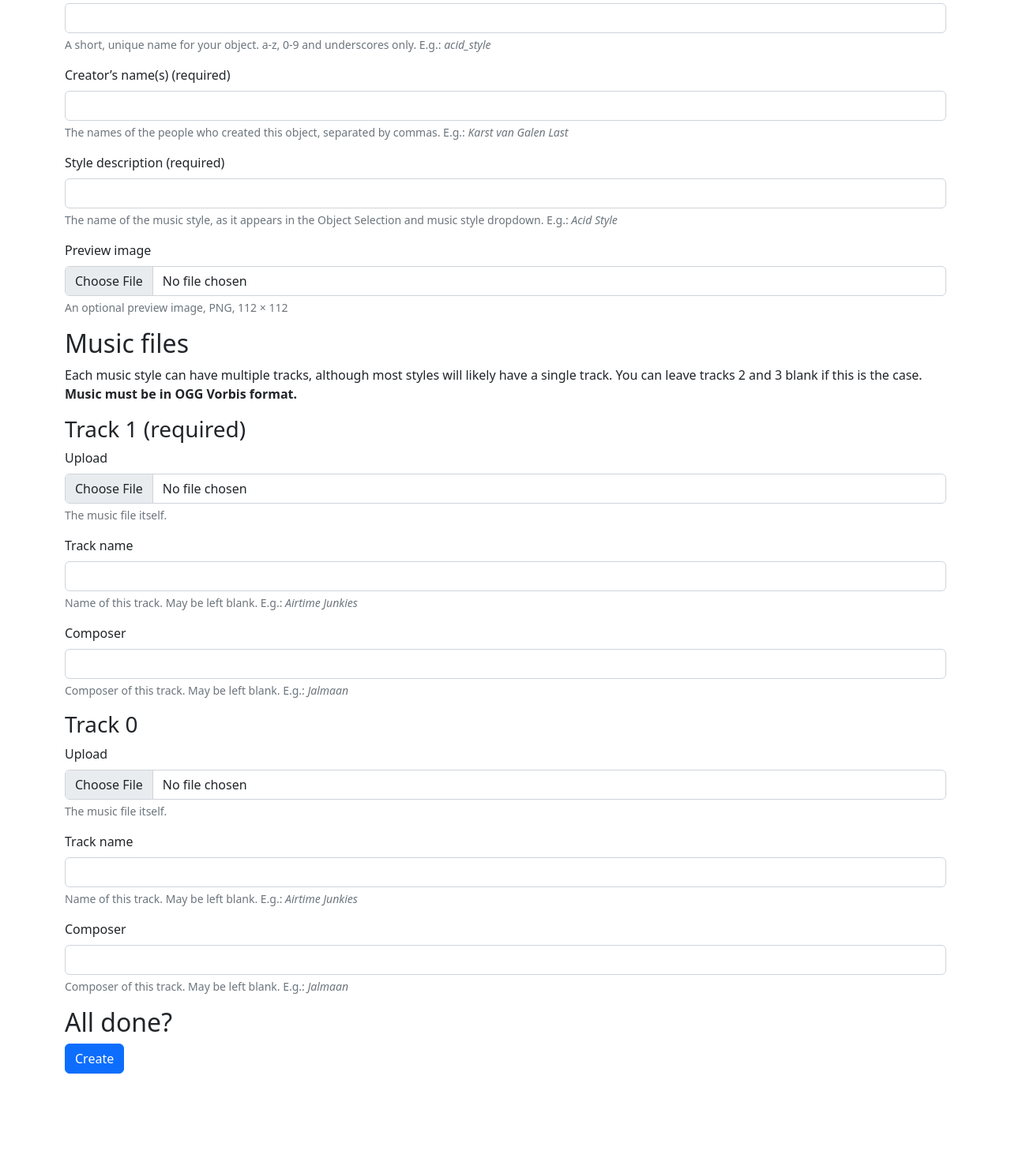
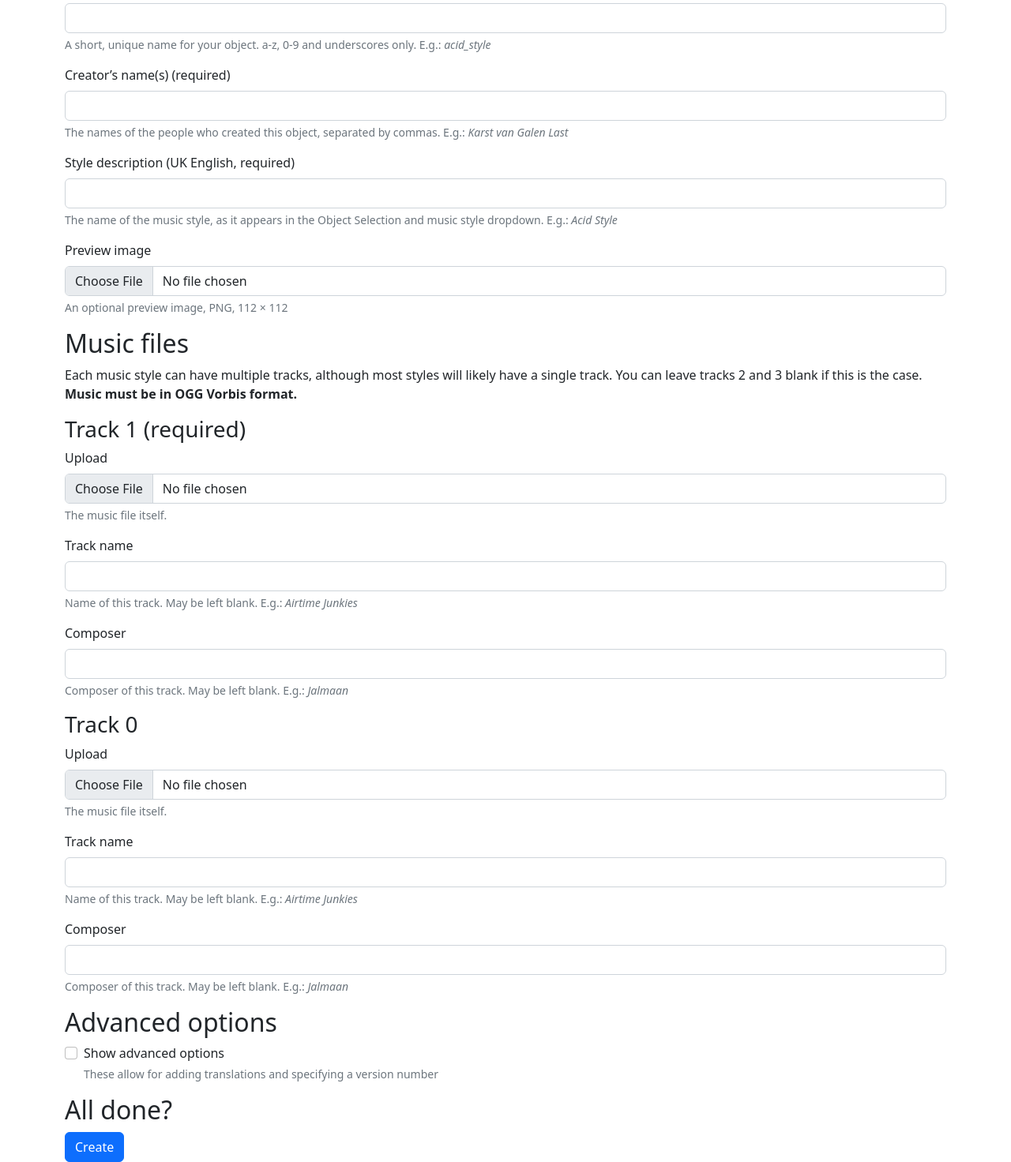
Before and after one commit to Gymnasiast/goes, a Symfony app: template templates/music.html.twig in a window 1280 px wide. Shown: the part 297-1769 px from the top of the page at 79% size. Before the commit the page ends 1657 px from the top, so only its background shows below. Run offline with Twig, Linux system fonts and the light colour scheme; the template is opened without the code that fills it, so the values that code supplies are empty; some libraries are stand-ins or nearby versions.

Commit message:
Add some advanced fields

```diff
--- a/public/js/music.js
+++ b/public/js/music.js
@@ -1,7 +1,17 @@
 document.addEventListener('DOMContentLoaded', function() {
-    document.querySelector('#music-form').addEventListener('submit', function (event) {
+    document.querySelector('#music-form').addEventListener('submit', function (event)
+    {
         event.preventDefault();
         send(this).then();
+    });
+
+    document.getElementById('showAdvanced').checked = false;
+    document.querySelector('#showAdvanced').addEventListener('click', function (event)
+    {
+         if (document.getElementById('showAdvanced').checked)
+             document.querySelector('#advanced-options').setAttribute('class', '');
+         else
+             document.querySelector('#advanced-options').setAttribute('class', 'd-none');
     });
 });
 
--- a/templates/music.html.twig
+++ b/templates/music.html.twig
@@ -23,7 +23,7 @@
             <div id="creators_names_help" class="form-text">The names of the people who created this object, separated by commas. E.g.: <i>Karst van Galen Last</i></div>
         </div>
         <div class="mb-3">
-            <label for="style_description" class="form-label">Style description (required)</label>
+            <label for="style_description" class="form-label">Style description (UK English, required)</label>
             <input type="text" class="form-control" id="style_description" name="style_description" aria-describedby="style_description_help" required>
             <div id="style_description_help" class="form-text">The name of the music style, as it appears in the Object Selection and music style dropdown. E.g.: <i>Acid Style</i></div>
         </div>
@@ -57,6 +57,41 @@
             </div>
         {% endfor %}
 
+        <h2>Advanced options</h2>
+
+        <div class="mb-3">
+            <div class="form-check">
+                <input class="form-check-input" type="checkbox" id="showAdvanced">
+                <label class="form-check-label" for="showAdvanced">
+                    Show advanced options
+                </label>
+                <div id="showAdvanced_help" class="form-text">These allow for adding translations and specifying a version number</div>
+
+            </div>
+        </div>
+
+        <div id="advanced-options" class="d-none">
+            <div class="mb-3">
+                <label for="object_identifier" class="form-label">Version</label>
+                <input type="text" pattern="[0-9]+(\.[0-9]+){1,2}" class="form-control" id="version" name="version" aria-describedby="version_help" value="1.0">
+                <div id="version_help" class="form-text">A version number. 0-9 and dots only. May be left blank to default to 1.0. E.g.: <i>1.0</i></div>
+            </div>
+
+            <h2>Style description (in other languages)</h2>
+            <div id="style_description_extra_help" class="form-text">
+                The name of the music style in other languages, as it appears in the Object Selection and music style dropdown.<br>
+                <b>Only fill in languages you know, leave the rest blank.</b><br>
+                E.g.: <i>Style acide</i><br>
+            </div>
+
+            {% for code, description in extraLanguages %}
+                <div class="mb-3">
+                    <label for="style_description_{{ code }}" class="form-label">{{ description }}</label>
+                    <input type="text" class="form-control" id="style_description_{{ code }}" name="style_description_{{ code }}" aria-describedby="style_description_extra_help">
+                </div>
+            {% endfor %}
+        </div>
+
         <h2>All done?</h2>
 
         <button type="submit" class="btn btn-primary">Create</button>
```
Also changed, not shown: src/Controller/Music.php (+44 -4 lines).
